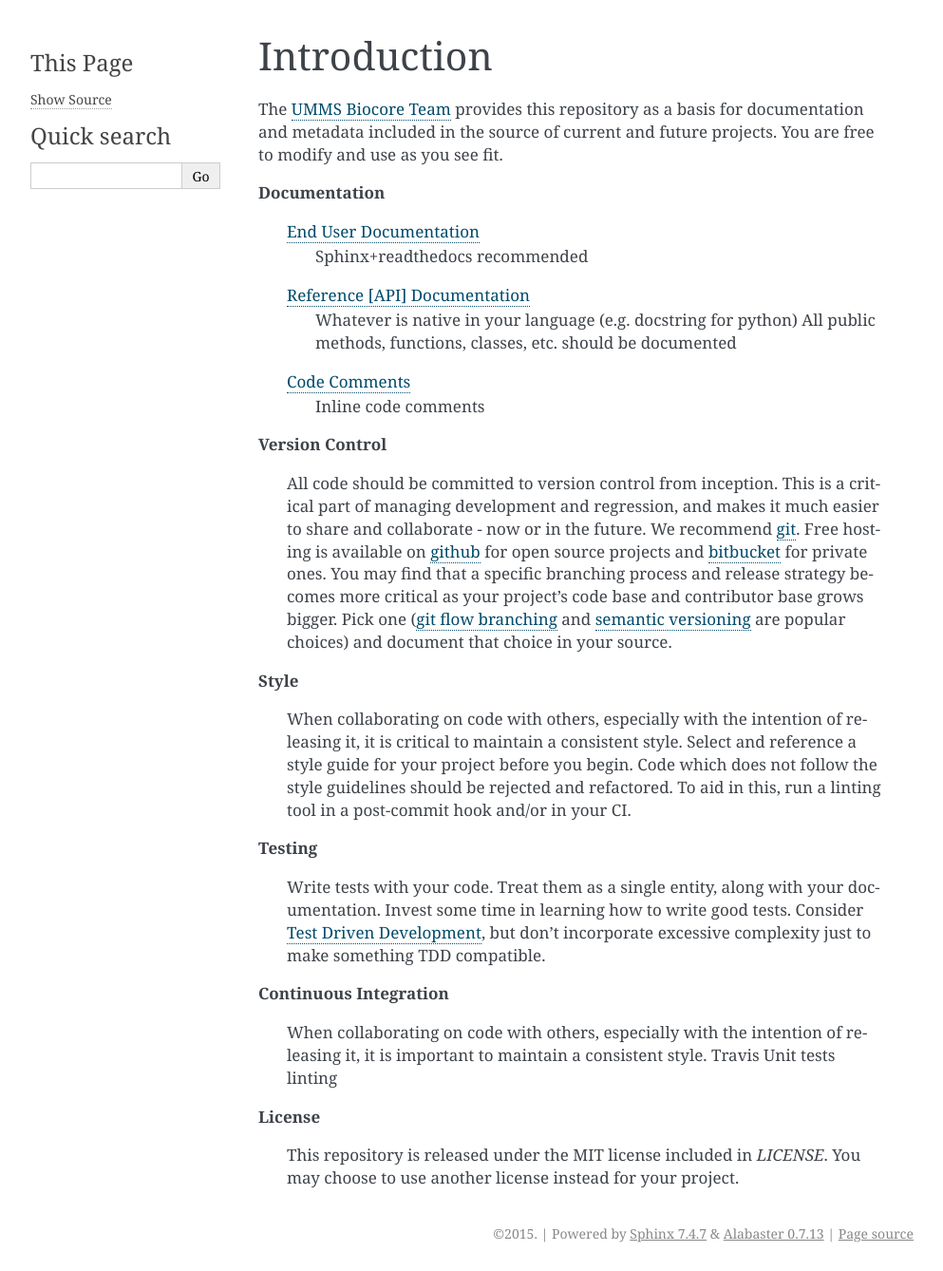
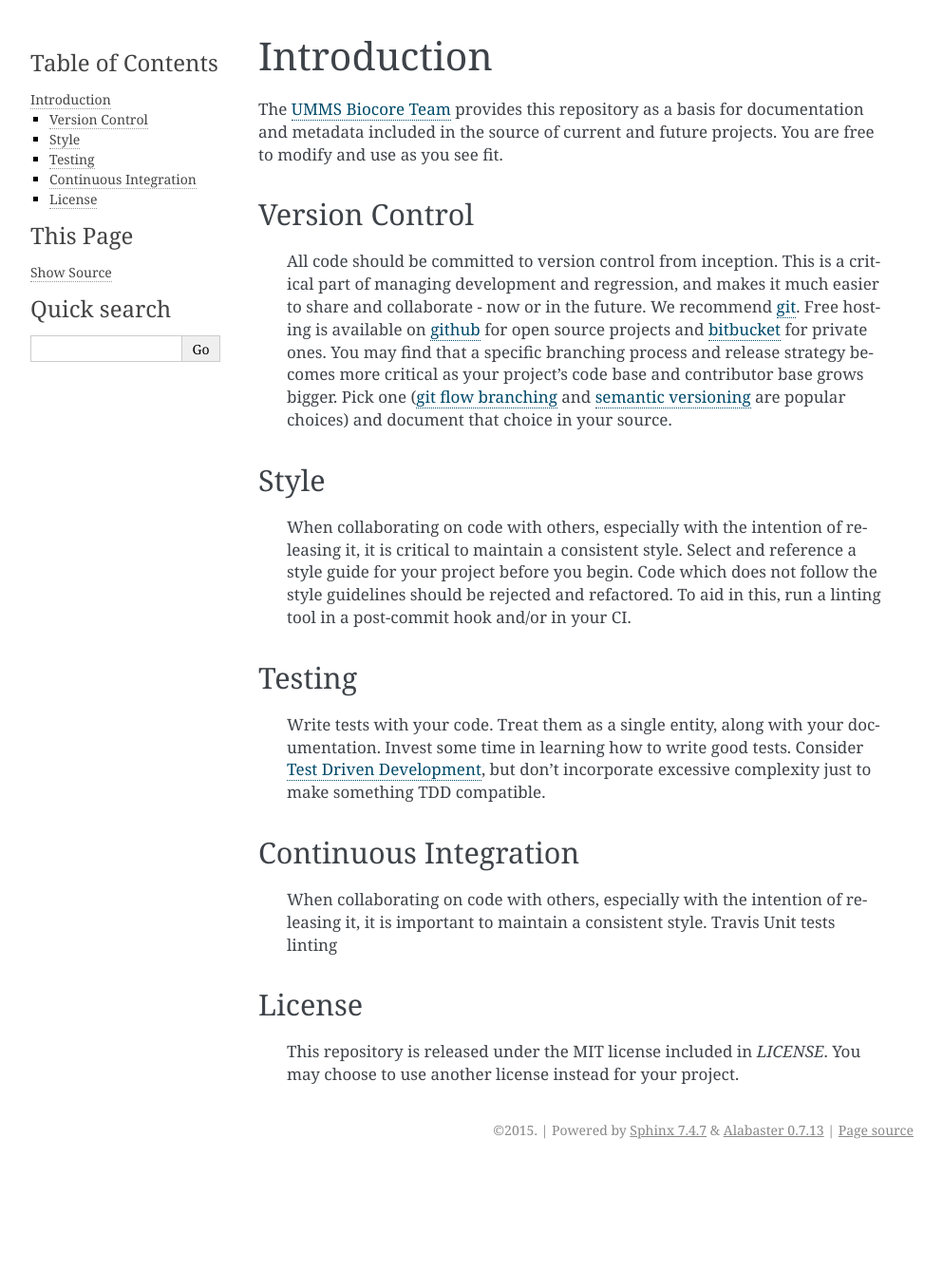
Before and after one commit to UMMS-Biocore/biocore-base, a Sphinx documentation site: the page built from docs/source/introduction.rst, in a window 1280 px wide. Shown: the whole page at 95% size, without its empty margins (148-1141 px from the left). Built offline with Sphinx 7.4.7, drawn with Linux system fonts in a browser that asks for light colours; pages that are not in the unit, such as notebooks, are missing from menus; after the commit the page ends 1229 px from its top, so only the background shows below that.

Commit message:
some commit

```diff
--- a/docs/source/documentation.rst
+++ b/docs/source/documentation.rst
@@ -7,8 +7,9 @@ Documentation
 Overview
 ============
 
-There are three major categories of documentation, all of which are critical to
-the usability and maintainability of any project.
+Documentation should be part of your project's codebase and developed
+synchronously with new features and fixes. Three types of documentation should
+be included:
 
 * :ref:`end-user-doc`
 * :ref:`reference-doc`
--- a/docs/source/introduction.rst
+++ b/docs/source/introduction.rst
@@ -8,19 +8,8 @@ The `UMMS Biocore Team <http://www.umassmed.edu/biocore/>`_ provides this
 repository as a basis for documentation and metadata included in the source of
 current and future projects. You are free to modify and use as you see fit.
 
-**Documentation**
-
-    :ref:`end-user-doc`
-      Sphinx+readthedocs recommended
-
-    :ref:`reference-doc`
-      Whatever is native in your language (e.g. docstring for python)
-      All public methods, functions, classes, etc. should be documented
-
-    :ref:`comment-doc`
-      Inline code comments
-
-**Version Control**
+Version Control
+=============
 
     All code should be committed to version control from inception.
     This is a critical part of managing development and regression, and makes it
@@ -34,7 +23,8 @@ current and future projects. You are free to modify and use as you see fit.
     `semantic versioning <http://semver.org/>`_ are popular choices) and
     document that choice in your source.
 
-**Style**
+Style
+=============
 
     When collaborating on code with others, especially with the intention of
     releasing it, it is critical to maintain a consistent style. Select and
@@ -42,7 +32,8 @@ current and future projects. You are free to modify and use as you see fit.
     not follow the style guidelines should be rejected and refactored. To aid in
     this, run a linting tool in a post-commit hook and/or in your CI.
 
-**Testing**
+Testing
+=============
 
     Write tests with your code. Treat them as a single entity, along with your
     documentation.
@@ -51,7 +42,8 @@ current and future projects. You are free to modify and use as you see fit.
     <http://www.extremeperl.org/bk/test-driven-design>`_, but don't incorporate
     excessive complexity just to make something TDD compatible.
 
-**Continuous Integration**
+Continuous Integration
+=============
 
     When collaborating on code with others, especially with the intention of releasing it,
     it is important to maintain a consistent style.
@@ -59,7 +51,8 @@ current and future projects. You are free to modify and use as you see fit.
     Unit tests
     linting
 
-**License**
+License
+=============
 
     This repository is released under the MIT license included in `LICENSE`.
     You may choose to use another license instead for your project.
```
Also changed, not shown: docs/source/index.rst (+4 -3 lines).
